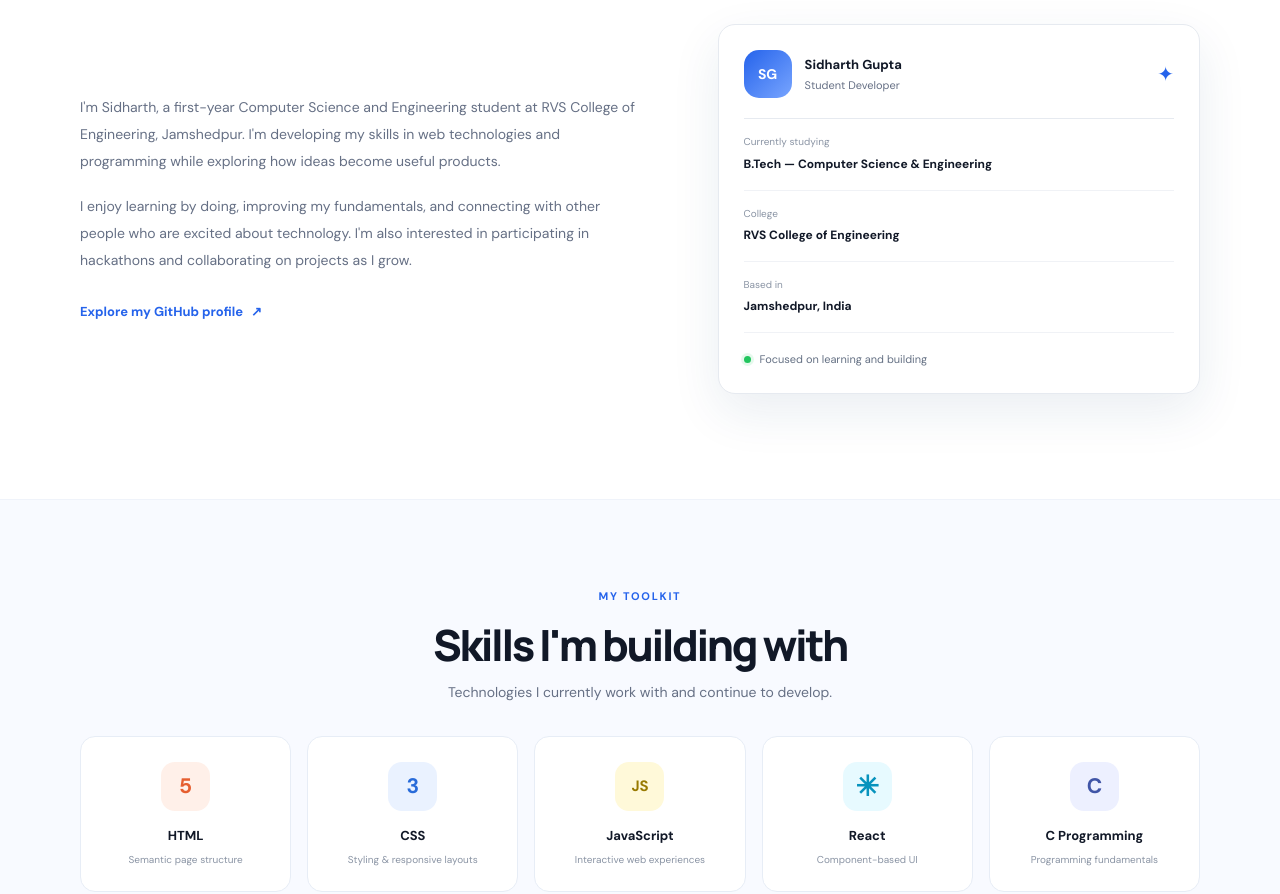
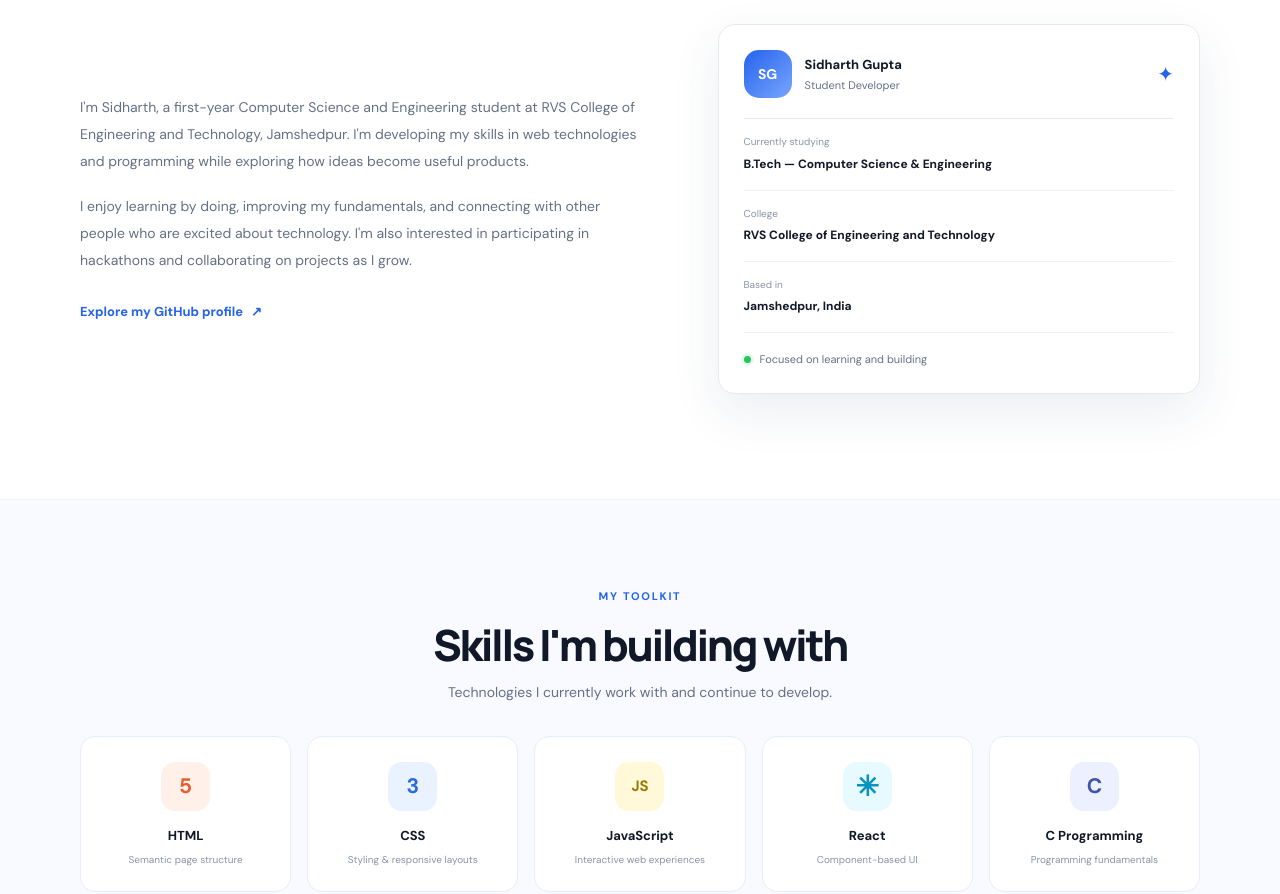
Before and after one commit to sidharthgupta1826/sidharth_portfolio, a plain HTML site: page index.html in a window 1280 px wide. Shown: the part 1139-2033 px from the top of the page. Drawn offline with Linux system fonts and the light colour scheme.

Commit message:
Update college name to RVS College of Engineering and Technology, Jamshedpur

```diff
--- a/index.html
+++ b/index.html
@@ -70,8 +70,8 @@
     <section class="section container" id="about">
       <div class="section-heading"><span class="section-kicker">A LITTLE ABOUT ME</span><h2>Curious by nature.<br><span class="blue-text">Driven to create.</span></h2></div>
       <div class="about-grid">
-        <div class="about-copy"><p>I'm Sidharth, a first-year Computer Science and Engineering student at RVS College of Engineering, Jamshedpur. I'm developing my skills in web technologies and programming while exploring how ideas become useful products.</p><p>I enjoy learning by doing, improving my fundamentals, and connecting with other people who are excited about technology. I'm also interested in participating in hackathons and collaborating on projects as I grow.</p><a class="text-link" href="https://github.com/sidharthgupta1826" target="_blank" rel="noreferrer">Explore my GitHub profile <span aria-hidden="true">↗</span></a></div>
-        <div class="about-card"><div class="about-card-top"><span class="profile-avatar">SG</span><div><strong>Sidharth Gupta</strong><span>Student Developer</span></div><span class="verified-mark" title="Personal portfolio">✦</span></div><div class="about-fact"><span>Currently studying</span><strong>B.Tech — Computer Science & Engineering</strong></div><div class="about-fact"><span>College</span><strong>RVS College of Engineering</strong></div><div class="about-fact"><span>Based in</span><strong>Jamshedpur, India</strong></div><div class="about-card-bottom"><span class="status-dot"></span> Focused on learning and building</div></div>
+        <div class="about-copy"><p>I'm Sidharth, a first-year Computer Science and Engineering student at RVS College of Engineering and Technology, Jamshedpur. I'm developing my skills in web technologies and programming while exploring how ideas become useful products.</p><p>I enjoy learning by doing, improving my fundamentals, and connecting with other people who are excited about technology. I'm also interested in participating in hackathons and collaborating on projects as I grow.</p><a class="text-link" href="https://github.com/sidharthgupta1826" target="_blank" rel="noreferrer">Explore my GitHub profile <span aria-hidden="true">↗</span></a></div>
+        <div class="about-card"><div class="about-card-top"><span class="profile-avatar">SG</span><div><strong>Sidharth Gupta</strong><span>Student Developer</span></div><span class="verified-mark" title="Personal portfolio">✦</span></div><div class="about-fact"><span>Currently studying</span><strong>B.Tech — Computer Science & Engineering</strong></div><div class="about-fact"><span>College</span><strong>RVS College of Engineering and Technology</strong></div><div class="about-fact"><span>Based in</span><strong>Jamshedpur, India</strong></div><div class="about-card-bottom"><span class="status-dot"></span> Focused on learning and building</div></div>
       </div>
     </section>
 
```
Also changed, not shown: 1 other file.
